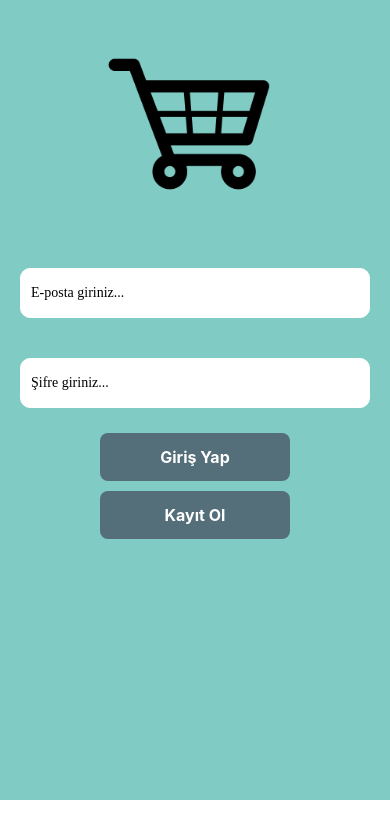
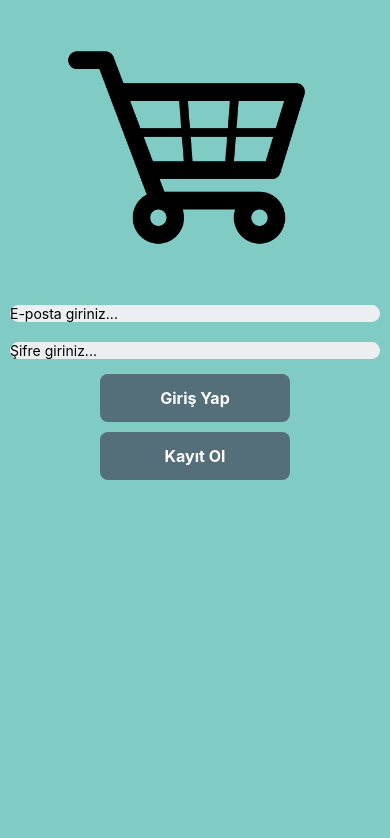
Before and after one commit to farukci/react-native-login-page, a React Native app: screen / in a window 390 px wide. Shown: the top 838 px of the page. Built offline with nearby package versions, Linux system fonts and the light colour scheme.

Commit message:
project updated

```diff
--- a/src/App.js
+++ b/src/App.js
@@ -4,14 +4,15 @@ import {
   SafeAreaView,
   StyleSheet,
   ScrollView,
-  Button,
   View,
   Text,
-  StatusBar, TextInput
+  StatusBar,
+  TextInput,
+  Image,
+  Dimensions
 } from 'react-native';
 
-import ShoppingCart from './components/ShoppingCart';
-import FlatButton from "./components/button";
+import { Input, Button} from "./components"
 
 
 const App = () => {
@@ -19,33 +20,27 @@ const App = () => {
   // const [value, onChangeText] = React.useState('Useless Placeholder');
 
   return (
-    <View style={styles.body}>
-      <ShoppingCart/>
-      <TextInput
-        style={styles.form}
-        placeholder="E-posta giriniz..."
-        defaultValue={""}
-        // onChangeText={text => onChangeText(text)}
-        // value={value}
-      />
-      <TextInput
-        secureTextEntry
-        style={styles.form}
-        placeholder="Şifre giriniz..."
-        defaultValue={""}
-        autoCorrect={false}
-      />
-      <FlatButton text="Giriş Yap" onPress={() => {}}/>
-      <FlatButton text="Kayıt Ol" onPress={() => {}}/>
-    </View>
+    <SafeAreaView style={{flex:1}}>
+      <View style={styles.body}>
+        {/* <ShoppingCart/> */}
+        <Image
+          style={styles.logo}
+          source={require('./images/shopping_cart.png')}
+        />
+
+        <Input holder="E-posta giriniz..." />
+        <Input holder="Şifre giriniz..." />
+
+        <Button text="Giriş Yap" onPress={() => {}}/>
+        <Button text="Kayıt Ol" onPress={() => {}}/>
+      </View>
+    </SafeAreaView>
   );
 };
 const styles = StyleSheet.create({
   body: {
     backgroundColor: "#80CBC4",
-    display: "flex",
-    // justifyContent: "space-evenly",
-    height: 800,
+    flex:1,
   },
   form: {
     margin: 20,
@@ -62,7 +57,34 @@ const styles = StyleSheet.create({
     marginRight: 100,
     marginBottom: 10,
     backgroundColor: "#546E7A",
-  }
+  },
+  logo: {
+    // backgroundColor: "red",
+    resizeMode: "contain",
+    width: Dimensions.get("window").width,
+    height: Dimensions.get("window").height * 0.35,
+  },
 });
 
 export default App;
+
+
+/*
+
+        <TextInput
+          style={styles.form}
+          placeholder="E-posta giriniz..."
+          defaultValue={""}
+          // onChangeText={text => onChangeText(text)}
+          // value={value}
+        />
+        <TextInput
+          secureTextEntry
+          style={styles.form}
+          placeholder="Şifre giriniz..."
+          defaultValue={""}
+          autoCorrect={false}
+        />
+
+
+*/
--- /dev/null
+++ b/src/components/Input.js
@@ -0,0 +1,22 @@
+import React from "react";
+import { View, TextInput, StyleSheet } from "react-native";
+
+const Input = ({holder}) => {
+    return (
+        <View style={styles.container}>
+            <TextInput
+                placeholder={holder}
+            />
+        </View>
+    )
+}
+
+const styles = StyleSheet.create({
+    container: {
+        backgroundColor: "#eceff1",
+        margin: 10,
+        borderRadius: 10,
+    }
+})
+
+export { Input }
--- a/src/components/button.js
+++ b/src/components/button.js
@@ -1,15 +1,17 @@
 import React from "react";
 import { StyleSheet, TouchableOpacity, Text, View} from "react-native";
 
-export default function FlatButton({ text, onPress}){
+const Button = ({ text, onPress}) => {
     return(
         <TouchableOpacity onPress={onPress}>
             <View style={styles.button}>
-    <Text style={styles.buttonText}>{text}</Text>
+                <Text style={styles.buttonText}>{text}</Text>
             </View>
         </TouchableOpacity>
     )
 }
+
+export { Button }
 
 const styles = StyleSheet.create({
     button: {
--- /dev/null
+++ b/src/components/index.js
@@ -0,0 +1,2 @@
+export * from "./Input"
+export * from "./Button"
```
Also changed, not shown: index.js (+13 -0 lines).
